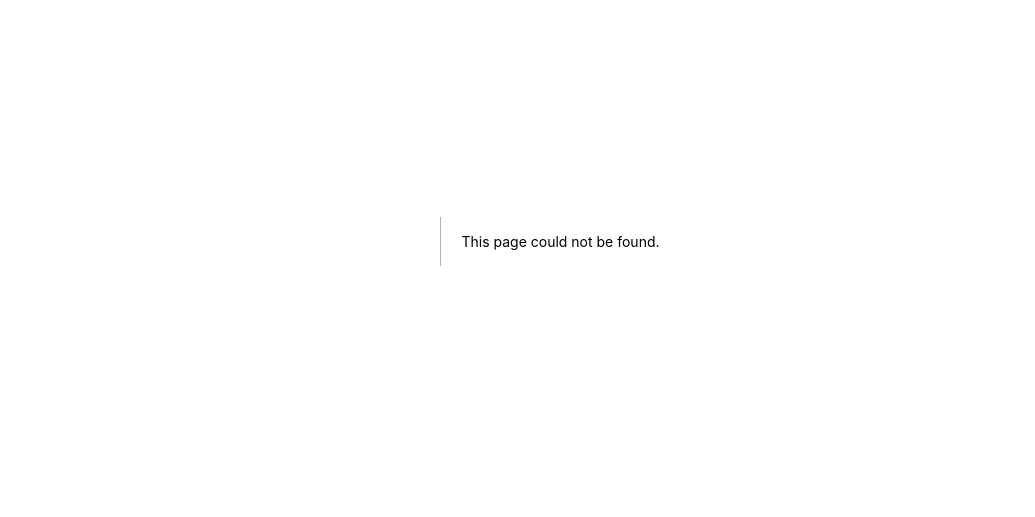
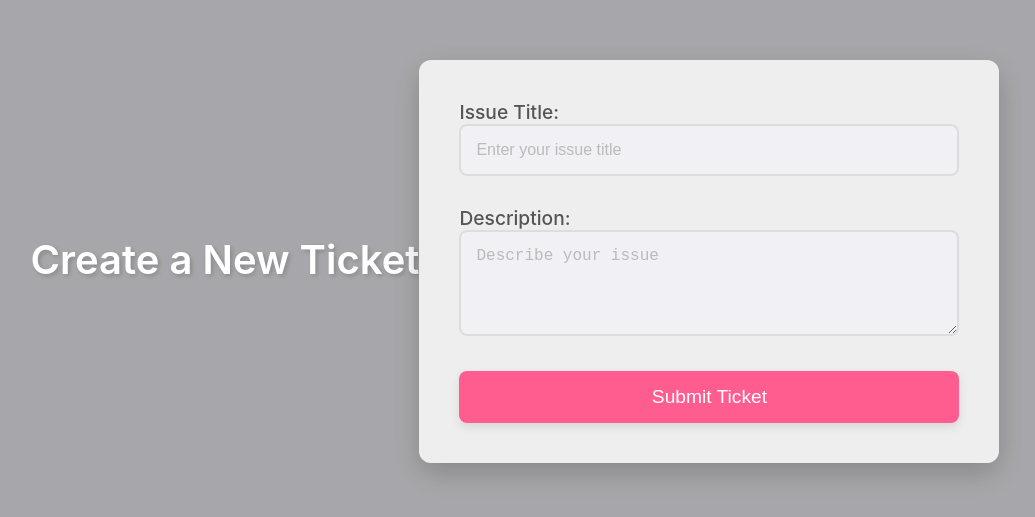
Before and after one commit to vedantakbari/ticket-system, a Next.js app: page /ticket in a window 1280 px wide. Before the commit this address had no page. Shown: the part 159-676 px from the top of the page, without its empty margins (125-1160 px from the left). Built offline with nearby package versions, Linux system fonts and the light colour scheme.

Commit message:
Move global CSS igfdmpodrt to _app.js

```diff
--- /dev/null
+++ b/pages/ticket.js
@@ -0,0 +1,19 @@
+// pages/ticket.js
+export default function Ticket() {
+  return (
+    <div className="ticket-container">
+      <h1>Create a New Ticket</h1>
+      <form className="ticket-form">
+        <label className="ticket-label">
+          Issue Title:
+          <input className="ticket-input" type="text" placeholder="Enter your issue title" />
+        </label>
+        <label className="ticket-label">
+          Description:
+          <textarea className="ticket-textarea" placeholder="Describe your issue" rows="4"></textarea>
+        </label>
+        <button className="ticket-button" type="submit">Submit Ticket</button>
+      </form>
+    </div>
+  );
+}
--- a/styles/style.css
+++ b/styles/style.css
@@ -1,65 +1,104 @@
-/* styles/style.css */
+/* Add this to styles/style.css */
 
-/* Basic reset */
-* {
+body {
   margin: 0;
   padding: 0;
-  box-sizing: border-box;
+  font-family: -apple-system, BlinkMacSystemFont, "Segoe UI", Roboto, "Helvetica Neue", Arial, sans-serif;
+  background: #f0f0f5; /* Light gray background for a clean look */
+  color: #333; /* Slightly dark text for readability */
 }
 
-body {
-  background-color: #121212;
-  font-family: Arial, sans-serif;
-  color: #fff;
+.ticket-container {
   display: flex;
   justify-content: center;
   align-items: center;
   min-height: 100vh;
-}
-
-.container {
-  position: relative;
-  display: flex;
-  justify-content: center;
-  align-items: center;
-  width: 100%;
-  height: 100%;
-}
-
-.content {
-  background: rgba(255, 255, 255, 0.1); /* Light glass effect */
-  border-radius: 20px;
-  padding: 40px;
-  text-align: center;
-  backdrop-filter: blur(10px); /* Frosted glass effect */
-  border: 2px solid rgba(255, 255, 255, 0.3);
-  box-shadow: 0 4px 30px rgba(0, 0, 0, 0.5);
-  width: 90%;
-  max-width: 600px;
+  background: rgba(0, 0, 0, 0.3); /* Dark transparent background */
+  backdrop-filter: blur(15px); /* Frosted glass effect */
+  padding: 20px;
 }
 
 h1 {
-  font-size: 36px;
-  color: #fff;
-  margin-bottom: 20px;
+  text-align: center;
+  font-size: 2.5rem;
+  font-weight: 600;
+  color: white;
+  margin-bottom: 30px;
+  text-shadow: 2px 2px 5px rgba(0, 0, 0, 0.2); /* Light shadow to make text pop */
 }
 
-p {
-  font-size: 18px;
-  margin-bottom: 30px;
+.ticket-form {
+  background-color: rgba(255, 255, 255, 0.8); /* Slightly opaque white background */
+  padding: 40px;
+  border-radius: 12px;
+  width: 100%;
+  max-width: 500px;
+  box-shadow: 0 10px 30px rgba(0, 0, 0, 0.2); /* Subtle shadow for depth */
 }
 
-button {
-  background-color: #ff5c8f;
-  color: white;
-  border: none;
-  border-radius: 8px;
-  padding: 15px 30px;
-  font-size: 18px;
-  cursor: pointer;
-  transition: background-color 0.3s ease;
+.ticket-label {
+  display: block;
+  font-size: 1.2rem;
+  margin-bottom: 10px;
+  font-weight: 500;
+  color: #555; /* Slightly dark text */
 }
 
-button:hover {
-  background-color: #f56b9a; /* Lighter shade of pink */
+.ticket-input,
+.ticket-textarea {
+  width: 100%;
+  padding: 15px;
+  margin-bottom: 20px;
+  background-color: #f0f0f5;
+  border: 2px solid #ddd;
+  border-radius: 8px;
+  font-size: 1rem;
+  color: #333;
+  box-sizing: border-box;
+  transition: all 0.3s ease;
 }
+
+.ticket-input:focus,
+.ticket-textarea:focus {
+  outline: none;
+  border-color: #0066cc; /* Light blue focus for inputs */
+}
+
+.ticket-button {
+  background: linear-gradient(135deg, #ff5c8f, #ff5c8f);
+  border: none;
+  padding: 15px 30px;
+  border-radius: 8px;
+  font-size: 1.2rem;
+  color: white;
+  width: 100%;
+  cursor: pointer;
+  transition: all 0.3s ease;
+  box-shadow: 0 4px 10px rgba(0, 0, 0, 0.1); /* Soft shadow for the button */
+}
+
+.ticket-button:hover {
+  transform: scale(1.05); /* Slightly enlarge on hover */
+  background: linear-gradient(135deg, #ff4081, #ff4081); /* Brighter button color */
+}
+
+.ticket-button:active {
+  transform: scale(1); /* Button returns to normal size when clicked */
+  background: linear-gradient(135deg, #e60073, #e60073); /* Darker button color when clicked */
+}
+
+.ticket-input::placeholder,
+.ticket-textarea::placeholder {
+  color: #bbb; /* Light placeholder text */
+}
+
+/* For mobile devices */
+@media (max-width: 600px) {
+  .ticket-form {
+    padding: 25px;
+  }
+
+  h1 {
+    font-size: 2rem;
+  }
+}
```
